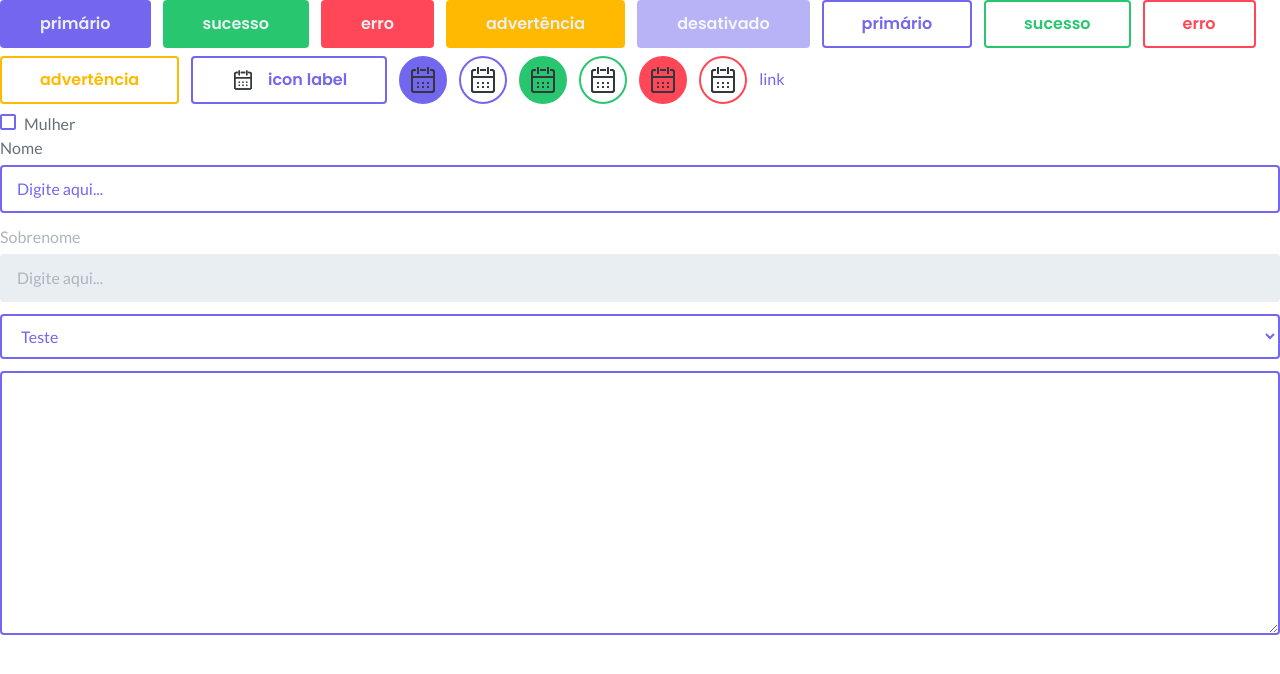
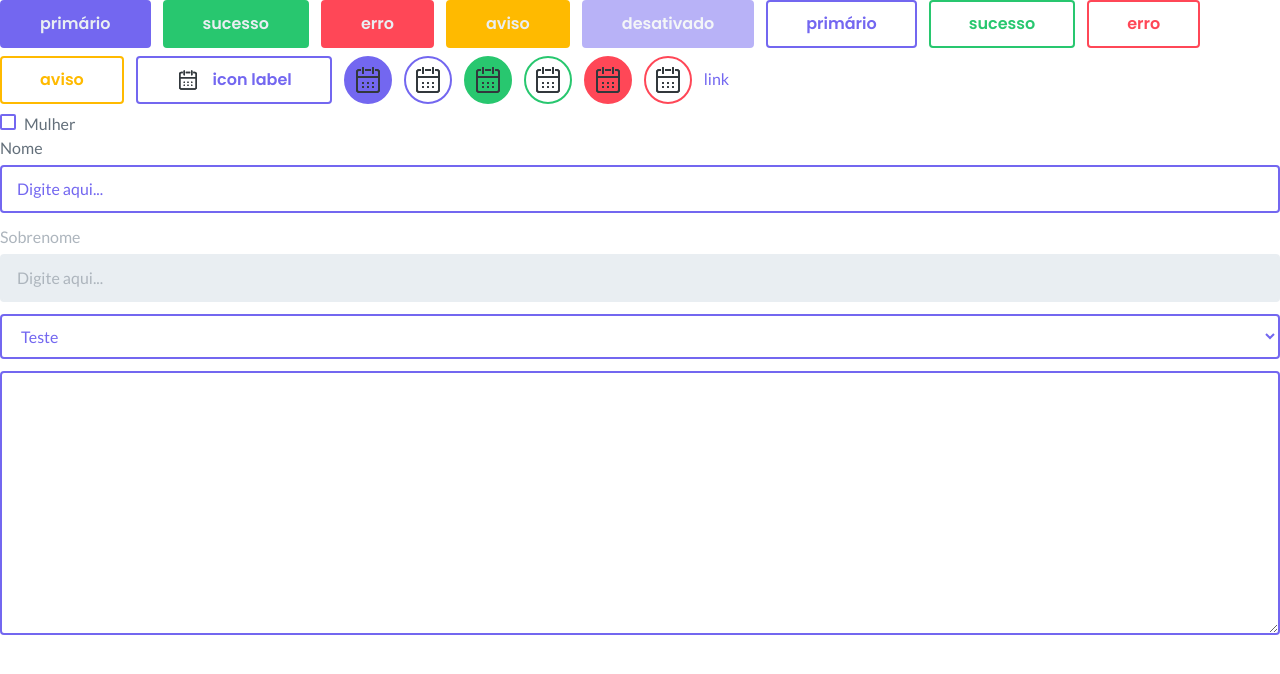
Before and after one commit to edicarlasillva/css-design-system, a plain HTML site: page index.html in a window 1280 px wide. Drawn offline with Linux system fonts and the light colour scheme.

Commit message:
Update documentação

```diff
--- a/index.html
+++ b/index.html
@@ -15,7 +15,7 @@
     <button class="c-btn c-btn--primary c-btn--medium">primário</button>
     <button class="c-btn c-btn--success c-btn--medium">sucesso</button>
     <button class="c-btn c-btn--error c-btn--medium">erro</button>
-    <button class="c-btn c-btn--warning c-btn--medium">advertência</button>
+    <button class="c-btn c-btn--warning c-btn--medium">aviso</button>
 
     <button class="c-btn c-btn--primary c-btn--disabled c-btn--medium">
         desativado
@@ -24,7 +24,7 @@
     <button class="c-btn c-btn--outline-primary c-btn--medium">primário</button>
     <button class="c-btn c-btn--outline-success c-btn--medium">sucesso</button>
     <button class="c-btn c-btn--outline-error c-btn--medium">erro</button>
-    <button class="c-btn c-btn--outline-warning c-btn--medium">advertência</button>
+    <button class="c-btn c-btn--outline-warning c-btn--medium">aviso</button>
 
     <button class="c-btn c-btn--outline-primary c-btn--medium c-btn--icon-label">
         <img src="images/calendar.svg" alt="" class="c-icon c-icon--size-small">
```
Also changed, not shown: 1 other file.
